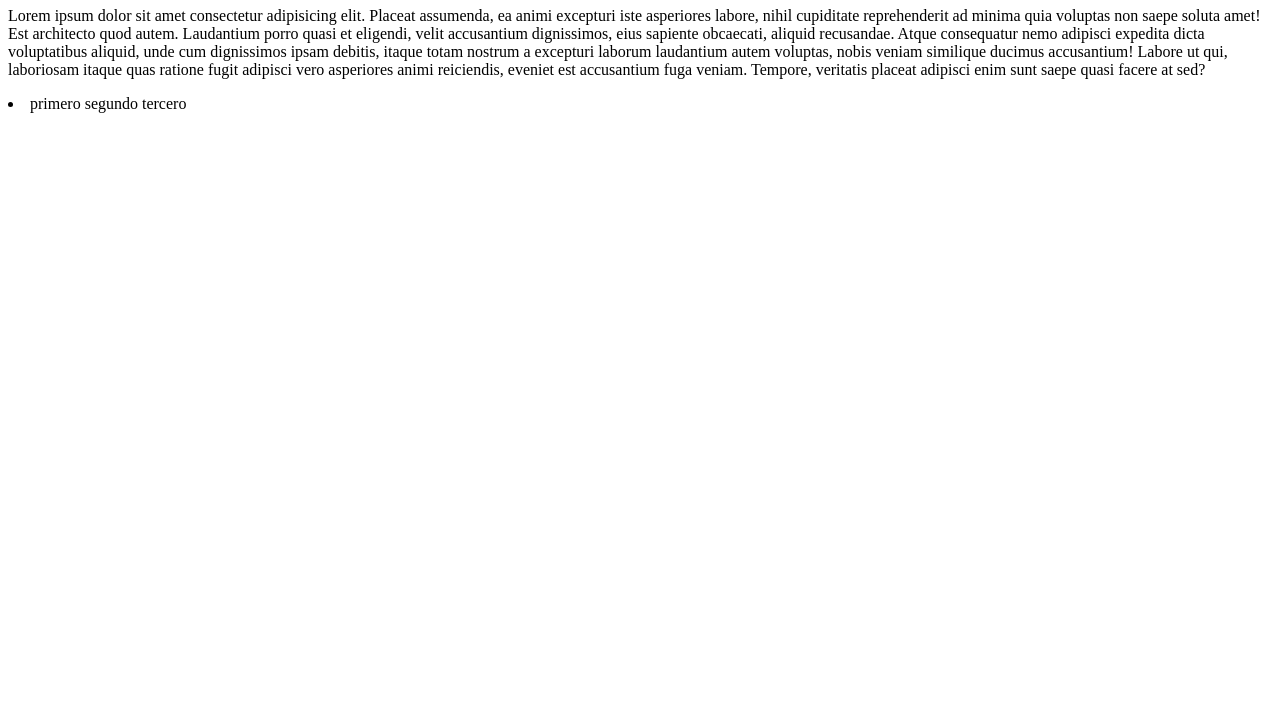
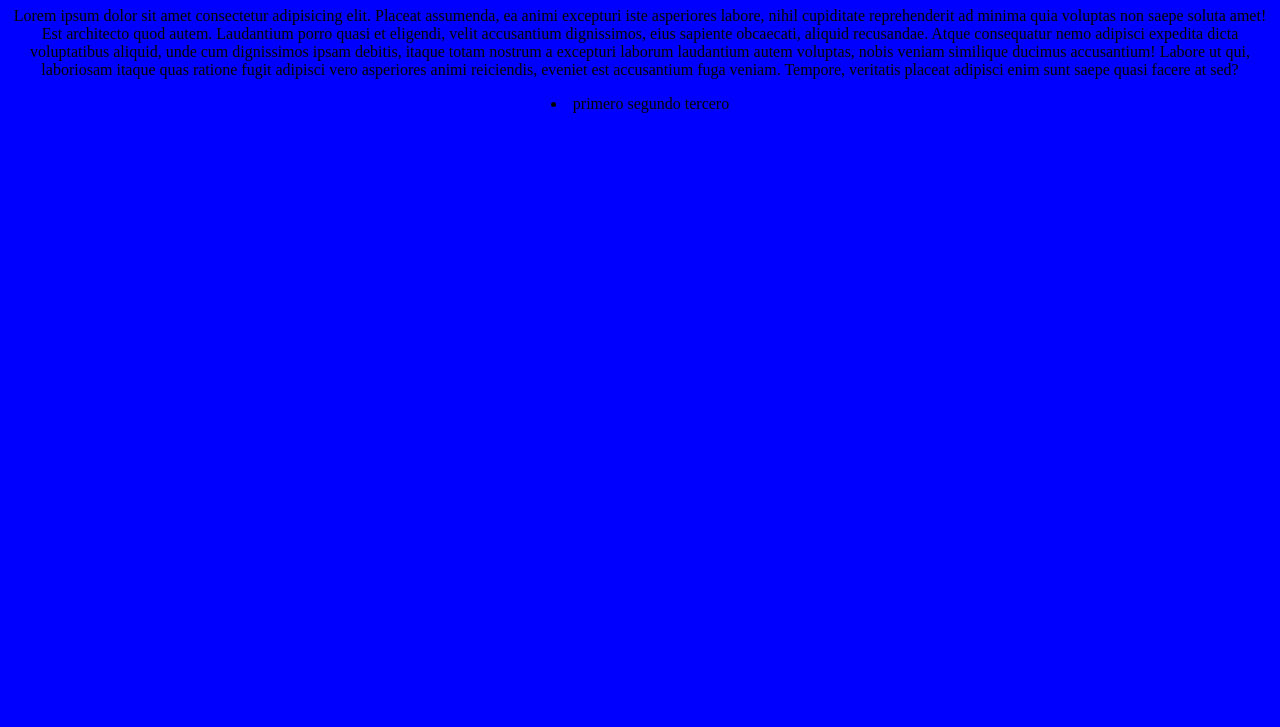
Before and after one commit to Lauvera0/actividad-git, a plain HTML site: page git/Github/index.html in a window 1280 px wide. Shown: the part 73-800 px from the top of the page. Drawn offline with Linux system fonts and the light colour scheme.

Commit message:
linkee el css al html

```diff
--- a/git/Github/index.html
+++ b/git/Github/index.html
@@ -5,6 +5,7 @@
     <meta charset="UTF-8">
     <meta name="viewport" content="width=device-width, initial-scale=1.0">
     <title>Document</title>
+    <link rel="stylesheet" href="style.css">
 </head>
 
 <body>
--- a/git/Github/style.css
+++ b/git/Github/style.css
@@ -1,4 +1,3 @@
-*{
-    text-align: center;
-background-color:blue;
+*{ text-align:center;
+    background-color: blue;
 }
```
